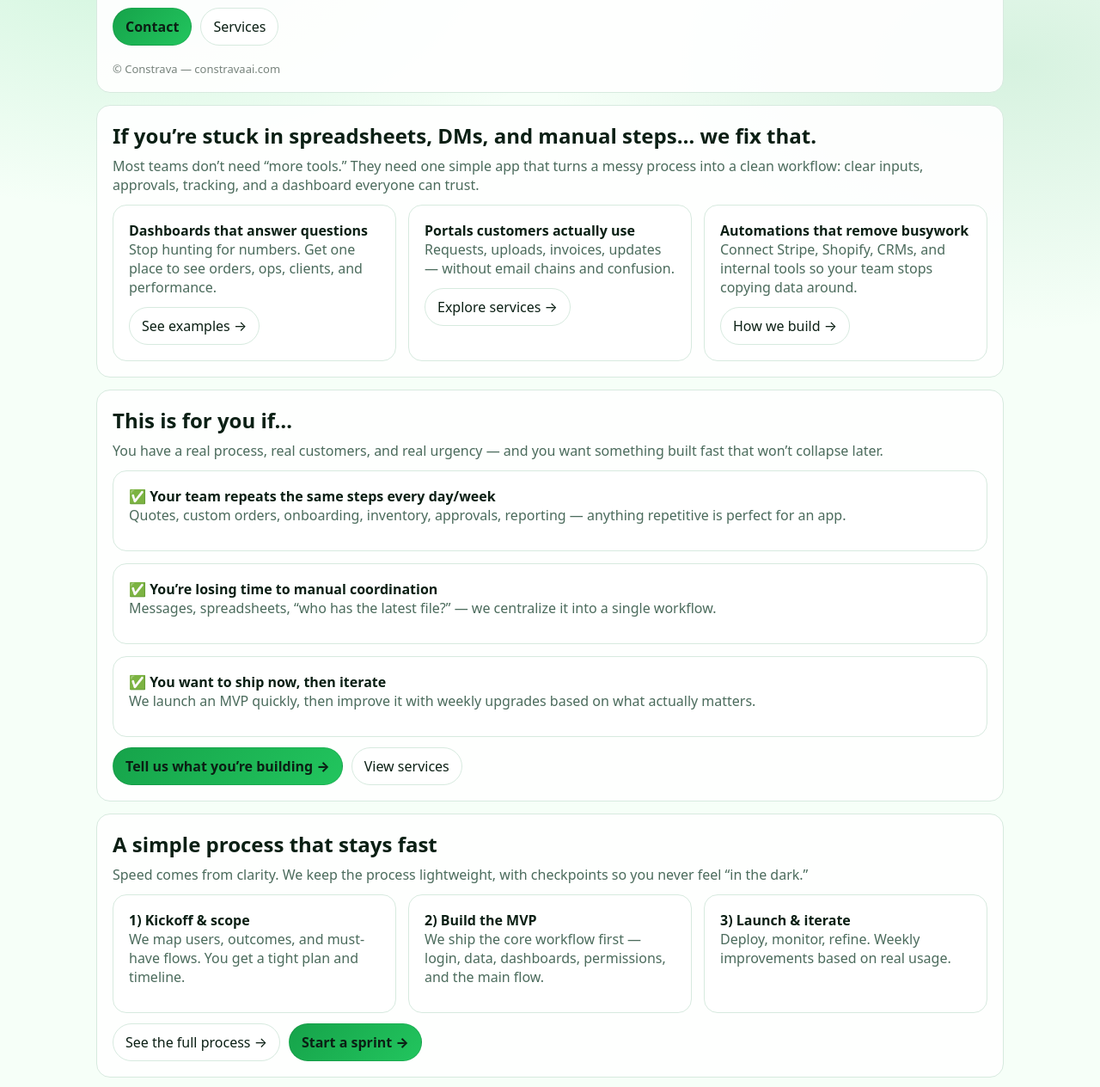
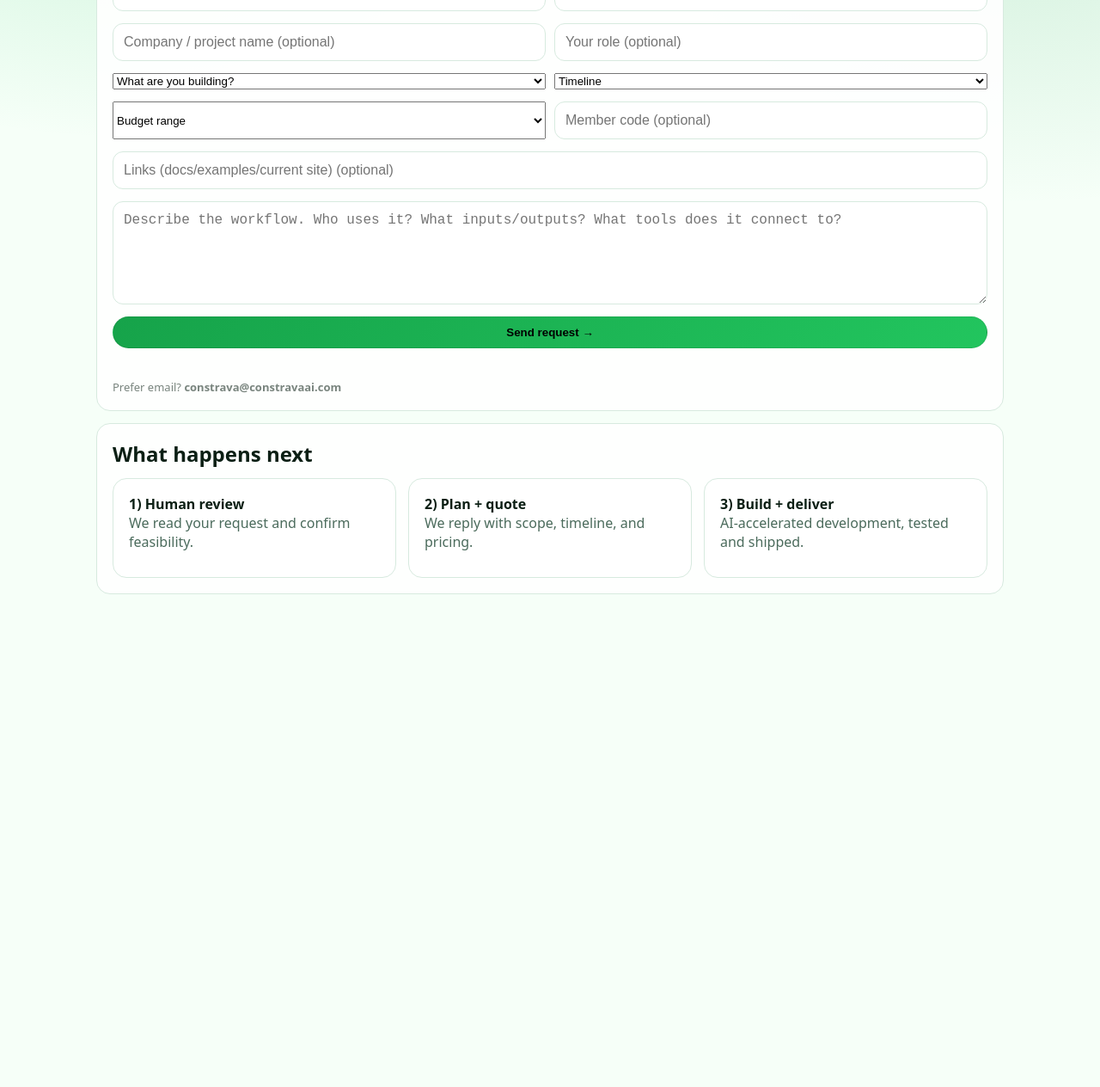
Before and after one commit to ConstravaAI/constrava-backend, a website: page index.html in a window 1280 px wide. Shown: the part 246-1510 px from the top of the page at 86% size. After the commit the page ends 959 px from the top, so only its background shows below. Drawn offline with Linux system fonts and the light colour scheme.

Commit message:
Update index.html

```diff
--- a/index.html
+++ b/index.html
@@ -3,127 +3,115 @@
 <head>
   <meta charset="utf-8" />
   <meta name="viewport" content="width=device-width,initial-scale=1" />
-  <title>Constrava | Rapid Custom App Development</title>
+  <title>Constrava | Request a Build</title>
+  <meta name="description" content="AI-accelerated custom software development. Submit your build request to Constrava." />
   <link rel="stylesheet" href="/styles.css" />
 </head>
 <body>
   <div class="wrap">
+
+    <!-- Minimal Nav -->
     <header class="nav">
       <a class="brand" href="/"><span class="logo"></span>Constrava</a>
       <nav class="navlinks">
-        <a class="active" href="/">Home</a>
+        <a href="/process">How it works</a>
+        <a href="/work">Examples</a>
         <a href="/services">Services</a>
-        <a href="/process">Process</a>
-        <a href="/work">Work</a>
-        <a href="/contact">Contact</a>
       </nav>
-      <a class="btn primary" href="/contact">Start a project →</a>
+      <a class="btn primary" href="#request">Start →</a>
     </header>
 
-    <section class="card">
-      <h1>Build the app your business needs.<br>Ship fast.</h1>
-      <p>Constrava is a rapid custom app development firm: portals, dashboards, internal tools, and automation.</p>
-      <div style="display:flex;gap:10px;flex-wrap:wrap;margin-top:10px">
-        <a class="btn primary" href="/contact">Contact</a>
-        <a class="btn" href="/services">Services</a>
-      </div>
-      <div class="footer">© Constrava — constravaai.com</div>
-    </section>
-    <section class="card" style="margin-top:14px">
-  <h2 style="margin:0 0 8px">If you’re stuck in spreadsheets, DMs, and manual steps… we fix that.</h2>
+    <!-- Form-first hero -->
+    <section class="card" id="request">
+      <h1>Request Custom Software</h1>
       <p>
-    Most teams don’t need “more tools.” They need one simple app that turns a messy process into a clean workflow:
-    clear inputs, approvals, tracking, and a dashboard everyone can trust.
+        AI-accelerated. Human-built. Tell us what you want to build and we’ll reply with a plan + quote.
       </p>
 
+      <form id="leadForm" class="grid" style="margin-top:16px">
+
+        <div class="row2">
+          <input name="name" placeholder="Your name" required />
+          <input name="email" type="email" placeholder="Email" required />
+        </div>
+
+        <div class="row2">
+          <input name="company" placeholder="Company / project name (optional)" />
+          <input name="role" placeholder="Your role (optional)" />
+        </div>
+
+        <div class="row2">
+          <select name="type" required>
+            <option value="" disabled selected>What are you building?</option>
+            <option>Dashboard / Admin panel</option>
+            <option>Customer portal</option>
+            <option>Automation / Integration</option>
+            <option>Internal tool</option>
+            <option>Other</option>
+          </select>
+
+          <select name="timeline" required>
+            <option value="" disabled selected>Timeline</option>
+            <option>ASAP (1–2 weeks)</option>
+            <option>2–4 weeks</option>
+            <option>1–2 months</option>
+            <option>Flexible</option>
+          </select>
+        </div>
+
+        <div class="row2">
+          <select name="budget" required>
+            <option value="" disabled selected>Budget range</option>
+            <option>$500–$2,000</option>
+            <option>$2,000–$5,000</option>
+            <option>$5,000–$10,000</option>
+            <option>$10,000+</option>
+          </select>
+
+          <input name="memberCode" placeholder="Member code (optional)" />
+        </div>
+
+        <input name="links" placeholder="Links (docs/examples/current site) (optional)" />
+
+        <textarea
+          name="message"
+          placeholder="Describe the workflow. Who uses it? What inputs/outputs? What tools does it connect to?"
+          required
+        ></textarea>
+
+        <!-- Honeypot (spam trap) -->
+        <input name="website" autocomplete="off" tabindex="-1" style="display:none" />
+
+        <button class="btn primary" type="submit">Send request →</button>
+        <div id="formNote" class="note"></div>
+      </form>
+
+      <div class="footer" style="margin-top:12px">
+        Prefer email? <a href="mailto:constrava@constravaai.com"><b>constrava@constravaai.com</b></a>
+      </div>
+    </section>
+
+    <!-- What happens next -->
+    <section class="card" style="margin-top:14px">
+      <h2 style="margin:0 0 10px">What happens next</h2>
       <div class="grid grid3" style="margin-top:12px">
         <div class="card">
-      <b>Dashboards that answer questions</b>
-      <p>Stop hunting for numbers. Get one place to see orders, ops, clients, and performance.</p>
-      <a class="btn" href="/work">See examples →</a>
+          <b>1) Human review</b>
+          <p>We read your request and confirm feasibility.</p>
         </div>
         <div class="card">
-      <b>Portals customers actually use</b>
-      <p>Requests, uploads, invoices, updates — without email chains and confusion.</p>
-      <a class="btn" href="/services">Explore services →</a>
+          <b>2) Plan + quote</b>
+          <p>We reply with scope, timeline, and pricing.</p>
         </div>
         <div class="card">
-      <b>Automations that remove busywork</b>
-      <p>Connect Stripe, Shopify, CRMs, and internal tools so your team stops copying data around.</p>
-      <a class="btn" href="/process">How we build →</a>
+          <b>3) Build + deliver</b>
+          <p>AI-accelerated development, tested and shipped.</p>
         </div>
       </div>
     </section>
-    <section class="card" style="margin-top:14px">
-  <h2 style="margin:0 0 8px">This is for you if…</h2>
-  <p>
-    You have a real process, real customers, and real urgency — and you want something built fast that won’t collapse later.
-  </p>
 
-  <div class="grid" style="margin-top:12px">
-    <div class="card">
-      <b>✅ Your team repeats the same steps every day/week</b>
-      <p>Quotes, custom orders, onboarding, inventory, approvals, reporting — anything repetitive is perfect for an app.</p>
-    </div>
-    <div class="card">
-      <b>✅ You’re losing time to manual coordination</b>
-      <p>Messages, spreadsheets, “who has the latest file?” — we centralize it into a single workflow.</p>
-    </div>
-    <div class="card">
-      <b>✅ You want to ship now, then iterate</b>
-      <p>We launch an MVP quickly, then improve it with weekly upgrades based on what actually matters.</p>
-    </div>
   </div>
 
-  <div style="display:flex;gap:10px;flex-wrap:wrap;margin-top:12px">
-    <a class="btn primary" href="/contact">Tell us what you’re building →</a>
-    <a class="btn" href="/services">View services</a>
-  </div>
-</section>
-    <section class="card" style="margin-top:14px">
-  <h2 style="margin:0 0 8px">A simple process that stays fast</h2>
-  <p>
-    Speed comes from clarity. We keep the process lightweight, with checkpoints so you never feel “in the dark.”
-  </p>
-
-  <div class="grid grid3" style="margin-top:12px">
-    <div class="card">
-      <b>1) Kickoff & scope</b>
-      <p>We map users, outcomes, and must-have flows. You get a tight plan and timeline.</p>
-    </div>
-    <div class="card">
-      <b>2) Build the MVP</b>
-      <p>We ship the core workflow first — login, data, dashboards, permissions, and the main flow.</p>
-    </div>
-    <div class="card">
-      <b>3) Launch & iterate</b>
-      <p>Deploy, monitor, refine. Weekly improvements based on real usage.</p>
-    </div>
-  </div>
-
-  <div style="display:flex;gap:10px;flex-wrap:wrap;margin-top:12px">
-    <a class="btn" href="/process">See the full process →</a>
-    <a class="btn primary" href="/contact">Start a sprint →</a>
-  </div>
-</section>
-    <section class="card" style="margin-top:14px">
-  <h2 style="margin:0 0 8px">Ready to build?</h2>
-  <p>
-    Send a quick note with what you want to build. If it’s a fit, we’ll reply with a plan, timeline, and next steps.
-  </p>
-<div class="row2">
-  <input name="memberCode" placeholder="Member code (optional)" />
-  <div></div>
-</div>
-  <div style="display:flex;gap:10px;flex-wrap:wrap;margin-top:12px">
-    <a class="btn primary" href="/contact">Contact Constrava →</a>
-    <a class="btn" href="/work">See what we build</a>
-  </div>
-
-  <div class="footer" style="margin-top:10px">
-    Prefer email? <a href="mailto:constrava@constravaai.com"><b>constrava@constravaai.com</b></a>
-  </div>
-</section>
-  </div>
+  <script src="/main.js"></script>
 </body>
 </html>
```
Lines whose indentation alone changed are shown as unchanged.
